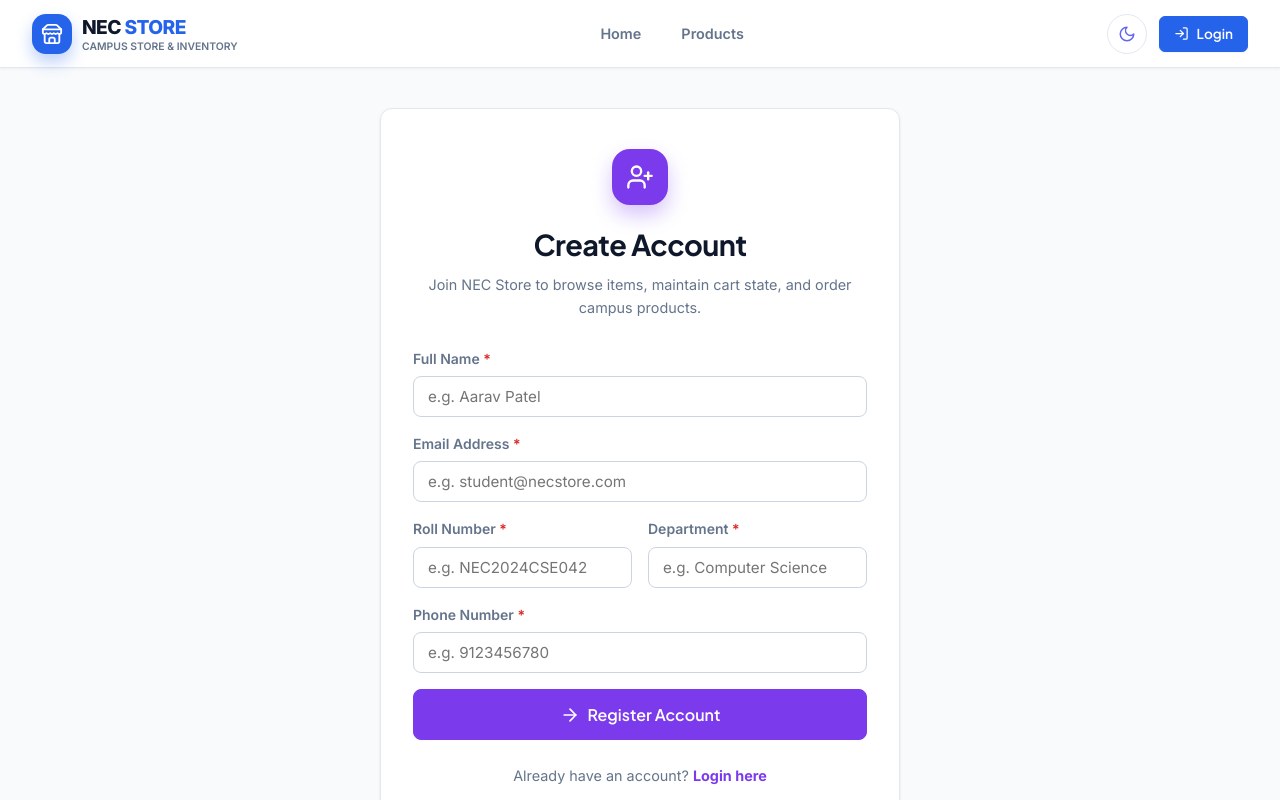
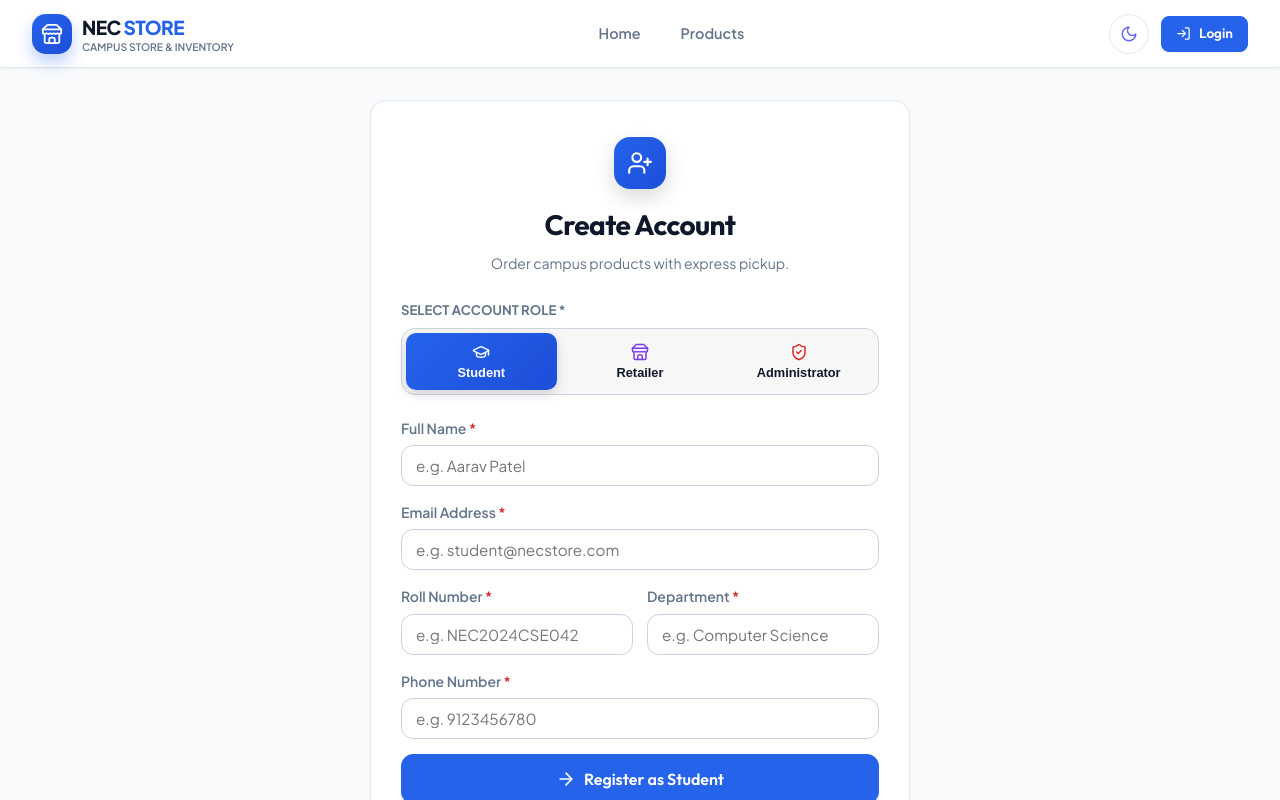
Before and after one commit to akaravind22/NEC_STORE---MERN-Tech, a React (Vite) app in the folder frontend/: page /register in a window 1280 px wide. Shown: the top 800 px of the page. Built offline with nearby package versions, Linux system fonts and the light colour scheme.

Commit message:
update in login page and notification bar

```diff
--- a/frontend/src/components/common/NotificationBell.jsx
+++ b/frontend/src/components/common/NotificationBell.jsx
@@ -3,7 +3,7 @@ import { Bell, Check, CheckCheck, Info, ShoppingBag, AlertTriangle, UserPlus } f
 import { useAuthStore } from '../../store/useAuthStore';
 import GlassCard from './GlassCard';
 
-const NotificationBell = () => {
+const NotificationBell = ({ placement = 'right' }) => {
   const [notifications, setNotifications] = useState([]);
   const [unreadCount, setUnreadCount] = useState(0);
   const [isOpen, setIsOpen] = useState(false);
@@ -119,7 +119,7 @@ const NotificationBell = () => {
           style={{
             position: 'absolute',
             top: '52px',
-            right: 0,
+            ...(placement === 'left' ? { left: 0 } : { right: 0 }),
             width: '350px',
             zIndex: 1000,
             animation: 'fadeIn 200ms ease'
--- a/frontend/src/components/layout/Sidebar.jsx
+++ b/frontend/src/components/layout/Sidebar.jsx
@@ -109,7 +109,7 @@ const Sidebar = () => {
             <div style={{ fontSize: '0.85rem', fontWeight: 700, color: 'var(--text-main)' }}>{user?.name}</div>
             <div style={{ fontSize: '0.72rem', color: 'var(--primary-purple)', fontWeight: 600 }}>{user?.role}</div>
           </div>
-          <NotificationBell />
+          <NotificationBell placement="left" />
         </div>
 
         {/* Navigation Items */}
--- a/frontend/src/index.css
+++ b/frontend/src/index.css
@@ -1,55 +1,53 @@
-@import url('https://fonts.googleapis.com/css2?family=Plus+Jakarta+Sans:wght@300;400;500;600;700;800&family=Inter:wght@300;400;500;600;700;800&display=swap');
+@import url('https://fonts.googleapis.com/css2?family=Outfit:wght@300;400;500;600;700;800&family=Plus+Jakarta+Sans:wght@300;400;500;600;700;800&display=swap');
 
 :root {
-  --font-primary: 'Inter', 'Plus Jakarta Sans', system-ui, -apple-system, sans-serif;
-  --font-heading: 'Plus Jakarta Sans', 'Inter', sans-serif;
-
-  /* Clean Standard Web Page Colors */
-  --bg-gradient: none;
+  /* Brand Theme Colors - Light Mode Default */
   --bg-color: #f8fafc;
   --card-bg: #ffffff;
+  --card-bg-hover: #f1f5f9;
+  --primary-blue: #2563eb;
+  --primary-purple: #7c3aed;
+  --status-success: #16a34a;
+  --status-warning: #d97706;
+  --status-danger: #dc2626;
+
+  --gradient-primary: linear-gradient(135deg, #2563eb 0%, #1d4ed8 100%);
+  --gradient-secondary: linear-gradient(135deg, #7c3aed 0%, #6d28d9 100%);
+  --gradient-accent: linear-gradient(135deg, #06b6d4 0%, #2563eb 100%);
+  --gradient-danger: linear-gradient(135deg, #ef4444 0%, #dc2626 100%);
+
+  --font-heading: 'Outfit', sans-serif;
+  --font-primary: 'Plus Jakarta Sans', sans-serif;
+
   --text-main: #0f172a;
   --text-muted: #64748b;
   --text-subtle: #94a3b8;
 
-  /* Normal Border & Shadow Tokens */
   --glass-bg: #ffffff;
   --glass-bg-hover: #f8fafc;
   --glass-border: #e2e8f0;
   --glass-border-subtle: #cbd5e1;
-  --glass-shadow: 0 1px 3px 0 rgba(0, 0, 0, 0.08), 0 1px 2px -1px rgba(0, 0, 0, 0.04);
+  --glass-shadow: 0 1px 3px 0 rgba(0, 0, 0, 0.05);
+  --glass-blur: none;
   --glass-glow: none;
-  --glass-blur: none;
 
-  /* Standard Palette */
-  --primary-blue: #2563eb;
-  --primary-cyan: #0284c7;
-  --primary-purple: #7c3aed;
-  --primary-violet: #8b5cf6;
-  --accent-pink: #db2777;
-
-  --gradient-primary: #2563eb;
-  --gradient-secondary: #7c3aed;
-  --gradient-accent: #0284c7;
-  --gradient-danger: #dc2626;
-
-  /* Status colors */
-  --status-success: #16a34a;
-  --status-warning: #d97706;
-  --status-danger: #dc2626;
-  --status-info: #2563eb;
-
-  --radius-sm: 6px;
-  --radius-md: 8px;
-  --radius-lg: 12px;
-  --radius-xl: 16px;
+  --radius-sm: 8px;
+  --radius-md: 12px;
+  --radius-lg: 16px;
+  --radius-xl: 24px;
   --radius-full: 9999px;
 }
 
 [data-theme="dark"] {
-  --bg-gradient: none;
   --bg-color: #0f172a;
   --card-bg: #1e293b;
+  --card-bg-hover: #334155;
+  --primary-blue: #38bdf8;
+  --primary-purple: #a855f7;
+
+  --gradient-primary: linear-gradient(135deg, #3b82f6 0%, #1d4ed8 100%);
+  --gradient-secondary: linear-gradient(135deg, #8b5cf6 0%, #6d28d9 100%);
+
   --text-main: #f8fafc;
   --text-muted: #94a3b8;
   --text-subtle: #64748b;
@@ -118,7 +116,6 @@ h1, h2, h3, h4, h5, h6 {
   box-shadow: var(--glass-shadow);
   transition: all 200ms ease;
   position: relative;
-  overflow: hidden;
 }
 
 .glass-card::before {
--- a/frontend/src/pages/public/RegisterPage.jsx
+++ b/frontend/src/pages/public/RegisterPage.jsx
@@ -1,6 +1,6 @@
 import React, { useState } from 'react';
 import { Link, useNavigate } from 'react-router-dom';
-import { UserPlus, ArrowRight } from 'lucide-react';
+import { UserPlus, ArrowRight, GraduationCap, Store, ShieldCheck } from 'lucide-react';
 import GlassCard from '../../components/common/GlassCard';
 import GlassInput from '../../components/common/GlassInput';
 import GlassButton from '../../components/common/GlassButton';
@@ -9,6 +9,7 @@ import Navbar from '../../components/layout/Navbar';
 import Footer from '../../components/layout/Footer';
 
 const RegisterPage = () => {
+  const [role, setRole] = useState('CUSTOMER');
   const [formData, setFormData] = useState({
     name: '',
     email: '',
@@ -26,48 +27,133 @@ const RegisterPage = () => {
 
   const handleSubmit = async (e) => {
     e.preventDefault();
-    const res = await register(formData);
+    const res = await register({
+      ...formData,
+      role
+    });
     if (res.success) {
       navigate('/login');
     }
   };
 
+  const roles = [
+    {
+      id: 'CUSTOMER',
+      label: 'Student / Customer',
+      icon: GraduationCap,
+      color: 'var(--primary-blue)',
+      bgActive: 'var(--gradient-primary)',
+      badge: 'Student',
+      description: 'Order campus products with express pickup.'
+    },
+    {
+      id: 'RETAILER',
+      label: 'Campus Retailer',
+      icon: Store,
+      color: 'var(--primary-purple)',
+      bgActive: 'var(--gradient-secondary)',
+      badge: 'Retailer',
+      description: 'Manage store stock, inventory, and order fulfillment.'
+    },
+    {
+      id: 'ADMIN',
+      label: 'Store Admin',
+      icon: ShieldCheck,
+      color: 'var(--status-danger)',
+      bgActive: 'var(--gradient-danger)',
+      badge: 'Administrator',
+      description: 'Full administrative control and analytics.'
+    }
+  ];
+
+  const currentRoleConfig = roles.find((r) => r.id === role);
+
   return (
     <div className="page-fade-enter">
       <Navbar />
 
-      <main className="app-container" style={{ minHeight: 'calc(100vh - 250px)', display: 'flex', alignItems: 'center', justifyContent: 'center', padding: '40px 16px' }}>
-        <div style={{ width: '100%', maxWidth: '520px' }}>
-          <GlassCard hover={false} style={{ padding: '40px 32px' }}>
-            <div style={{ textAlign: 'center', marginBottom: '28px' }}>
+      <main className="app-container" style={{ minHeight: 'calc(100vh - 250px)', display: 'flex', alignItems: 'center', justifyContent: 'center', padding: '32px 16px' }}>
+        <div style={{ width: '100%', maxWidth: '540px' }}>
+          <GlassCard hover={false} style={{ padding: '36px 30px' }}>
+            <div style={{ textAlign: 'center', marginBottom: '24px' }}>
               <div
                 style={{
-                  width: '56px',
-                  height: '56px',
-                  borderRadius: '18px',
-                  background: 'var(--gradient-secondary)',
+                  width: '52px',
+                  height: '52px',
+                  borderRadius: '16px',
+                  background: currentRoleConfig?.bgActive || 'var(--gradient-secondary)',
                   display: 'flex',
                   alignItems: 'center',
                   justifyContent: 'center',
                   color: '#fff',
-                  margin: '0 auto 16px auto',
-                  boxShadow: '0 10px 20px rgba(124, 58, 237, 0.3)'
+                  margin: '0 auto 14px auto',
+                  boxShadow: '0 8px 20px rgba(0,0,0,0.15)',
+                  transition: 'background 250ms ease'
                 }}
               >
-                <UserPlus size={28} />
+                <UserPlus size={26} />
               </div>
 
-              <h2 style={{ fontSize: '1.8rem', marginBottom: '6px' }}>Create Account</h2>
-              <p style={{ color: 'var(--text-muted)', fontSize: '0.9rem' }}>
-                Join NEC Store to browse items, maintain cart state, and order campus products.
+              <h2 style={{ fontSize: '1.75rem', marginBottom: '4px' }}>Create Account</h2>
+              <p style={{ color: 'var(--text-muted)', fontSize: '0.88rem' }}>
+                {currentRoleConfig?.description}
               </p>
             </div>
 
-            <form onSubmit={handleSubmit} style={{ display: 'flex', flexDirection: 'column', gap: '16px' }}>
+            {/* Role Selector Tabs */}
+            <div style={{ marginBottom: '22px' }}>
+              <label style={{ display: 'block', fontSize: '0.82rem', fontWeight: 700, color: 'var(--text-muted)', marginBottom: '8px' }}>
+                SELECT ACCOUNT ROLE *
+              </label>
+              <div
+                style={{
+                  display: 'grid',
+                  gridTemplateColumns: 'repeat(3, 1fr)',
+                  gap: '8px',
+                  background: 'rgba(0, 0, 0, 0.03)',
+                  padding: '4px',
+                  borderRadius: '14px',
+                  border: '1px solid var(--glass-border-subtle)'
+                }}
+              >
+                {roles.map((r) => {
+                  const Icon = r.icon;
+                  const isSelected = role === r.id;
+                  return (
+                    <button
+                      key={r.id}
+                      type="button"
+                      onClick={() => setRole(r.id)}
+                      style={{
+                        padding: '10px 6px',
+                        borderRadius: '10px',
+                        border: 'none',
+                        background: isSelected ? r.bgActive : 'transparent',
+                        color: isSelected ? '#ffffff' : 'var(--text-main)',
+                        fontWeight: isSelected ? 700 : 600,
+                        fontSize: '0.8rem',
+                        cursor: 'pointer',
+                        display: 'flex',
+                        flexDirection: 'column',
+                        alignItems: 'center',
+                        gap: '4px',
+                        boxShadow: isSelected ? '0 4px 12px rgba(0, 0, 0, 0.15)' : 'none',
+                        transition: 'all 200ms ease'
+                      }}
+                    >
+                      <Icon size={18} color={isSelected ? '#ffffff' : r.color} />
+                      <span>{r.badge}</span>
+                    </button>
+                  );
+                })}
+              </div>
+            </div>
+
+            <form onSubmit={handleSubmit} style={{ display: 'flex', flexDirection: 'column', gap: '15px' }}>
               <GlassInput
                 label="Full Name"
                 name="name"
-                placeholder="e.g. Aarav Patel"
+                placeholder={role === 'CUSTOMER' ? 'e.g. Aarav Patel' : role === 'RETAILER' ? 'e.g. Campus Co-op Retailer' : 'e.g. Dr. S. K. Sharma'}
                 value={formData.name}
                 onChange={handleChange}
                 required
@@ -77,25 +163,25 @@ const RegisterPage = () => {
                 label="Email Address"
                 name="email"
                 type="email"
-                placeholder="e.g. student@necstore.com"
+                placeholder={role === 'CUSTOMER' ? 'e.g. student@necstore.com' : role === 'RETAILER' ? 'e.g. retailer@necstore.com' : 'e.g. admin@necstore.com'}
                 value={formData.email}
                 onChange={handleChange}
                 required
               />
 
-              <div style={{ display: 'grid', gridTemplateColumns: '1fr 1fr', gap: '16px' }}>
+              <div style={{ display: 'grid', gridTemplateColumns: '1fr 1fr', gap: '14px' }}>
                 <GlassInput
-                  label="Roll Number"
+                  label={role === 'CUSTOMER' ? 'Roll Number' : role === 'RETAILER' ? 'Staff / Retailer ID' : 'Admin Staff ID'}
                   name="rollNumber"
-                  placeholder="e.g. NEC2024CSE042"
+                  placeholder={role === 'CUSTOMER' ? 'e.g. NEC2024CSE042' : role === 'RETAILER' ? 'e.g. RET-042' : 'e.g. ADM-001'}
                   value={formData.rollNumber}
                   onChange={handleChange}
                   required
                 />
                 <GlassInput
-                  label="Department"
+                  label={role === 'CUSTOMER' ? 'Department' : role === 'RETAILER' ? 'Store Counter / Section' : 'Admin Division'}
                   name="department"
-                  placeholder="e.g. Computer Science"
+                  placeholder={role === 'CUSTOMER' ? 'e.g. Computer Science' : role === 'RETAILER' ? 'e.g. Stationery Store' : 'e.g. Administration'}
                   value={formData.department}
                   onChange={handleChange}
                   required
@@ -114,19 +200,19 @@ const RegisterPage = () => {
 
               <GlassButton
                 type="submit"
-                variant="accent"
+                variant={role === 'CUSTOMER' ? 'primary' : role === 'RETAILER' ? 'accent' : 'danger'}
                 size="lg"
                 disabled={loading}
                 icon={ArrowRight}
-                style={{ width: '100%', marginTop: '8px' }}
+                style={{ width: '100%', marginTop: '6px' }}
               >
-                {loading ? 'Creating Account...' : 'Register Account'}
+                {loading ? 'Creating Account...' : `Register as ${currentRoleConfig?.badge}`}
               </GlassButton>
             </form>
 
-            <div style={{ marginTop: '24px', textAlign: 'center', fontSize: '0.9rem', color: 'var(--text-muted)' }}>
+            <div style={{ marginTop: '22px', textAlign: 'center', fontSize: '0.88rem', color: 'var(--text-muted)' }}>
               Already have an account?{' '}
-              <Link to="/login" style={{ color: 'var(--primary-purple)', fontWeight: 700, textDecoration: 'none' }}>
+              <Link to="/login" style={{ color: 'var(--primary-blue)', fontWeight: 700, textDecoration: 'none' }}>
                 Login here
               </Link>
             </div>
```
Also changed, not shown: 2 other files (tests, documents, lock files or other folders).
